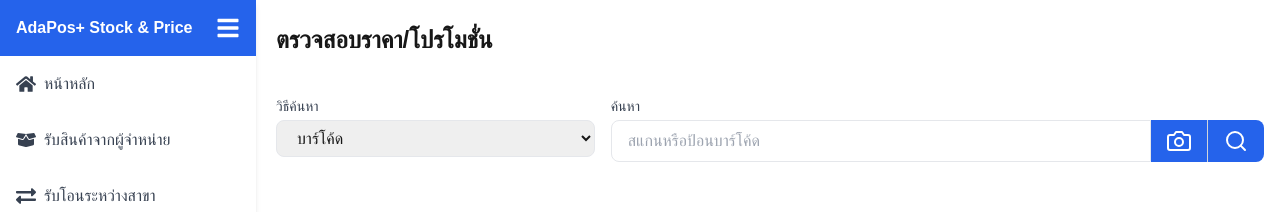
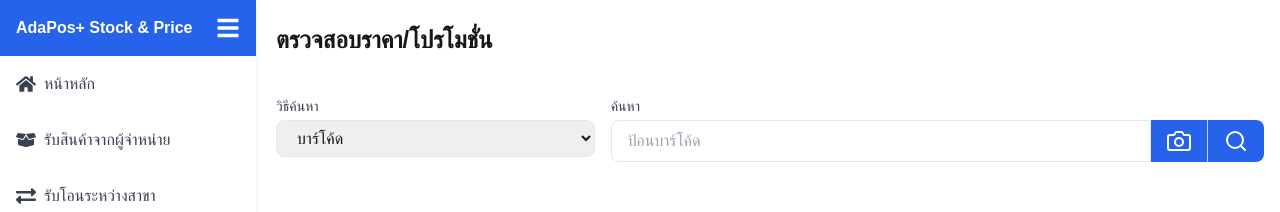
Before and after one commit to AdaDevDroid/AdaPos-Mobile-Stock-Price, a Next.js app: page /price-check in a window 1280 px wide. Shown: the top 212 px of the page. Built offline with nearby package versions, Linux system fonts and the light colour scheme; sample sign-in values are in the browser's storage.

Commit message:
แก้ไข wording หน้าเช็คราคา

```diff
--- a/app/price-check/page.tsx
+++ b/app/price-check/page.tsx
@@ -210,7 +210,7 @@ const PricePromotionCheck = () => {
                     onChange={(e) => setSearchQuery(e.target.value)}
                     placeholder={
                       searchType === 'barcode'
-                        ? 'สแกนหรือป้อนบาร์โค้ด'
+                        ? 'ป้อนบาร์โค้ด'
                         : searchType === 'name'
                           ? 'ป้อนชื่อสินค้า'
                           : 'ป้อนรหัสสินค้า'
```
